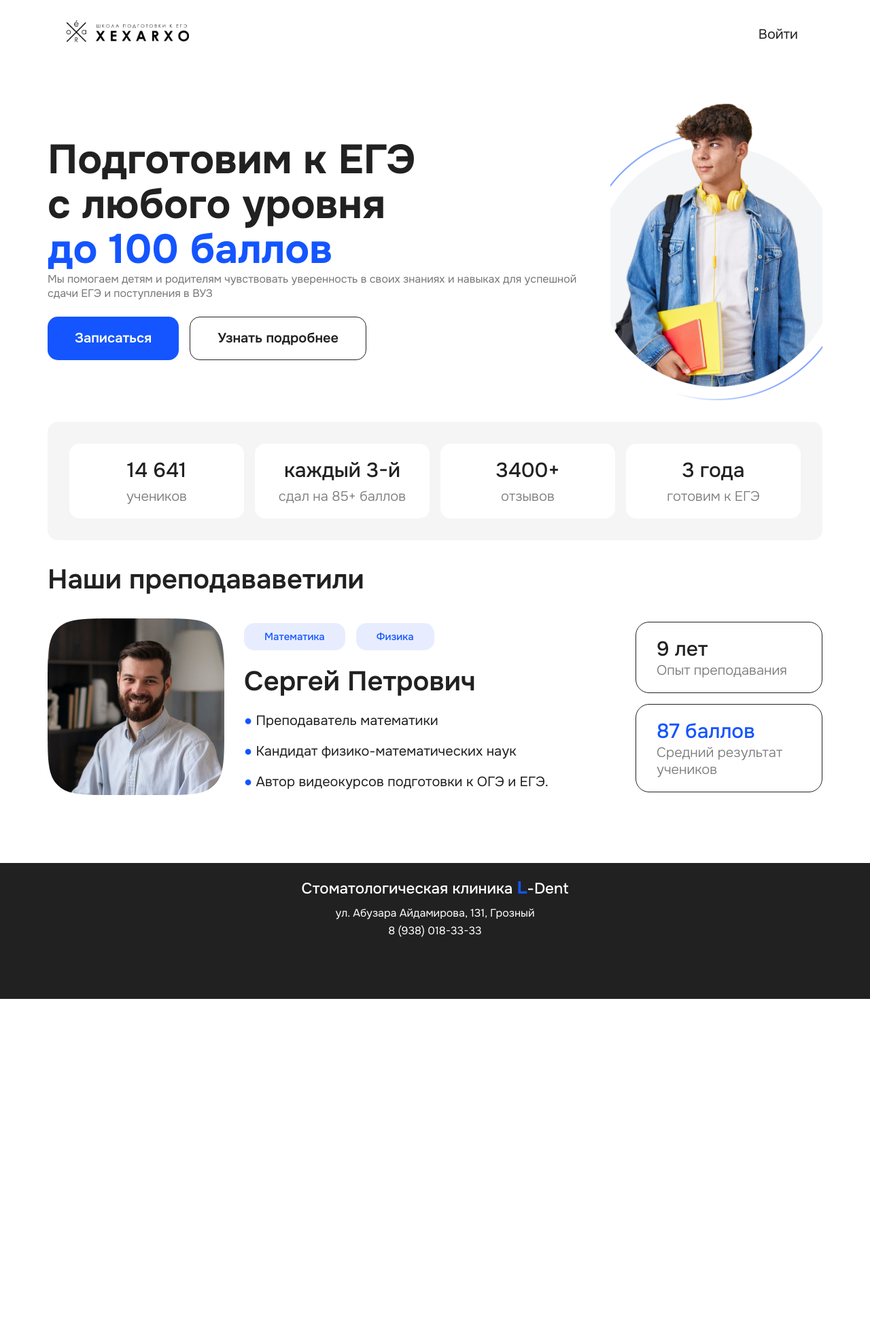
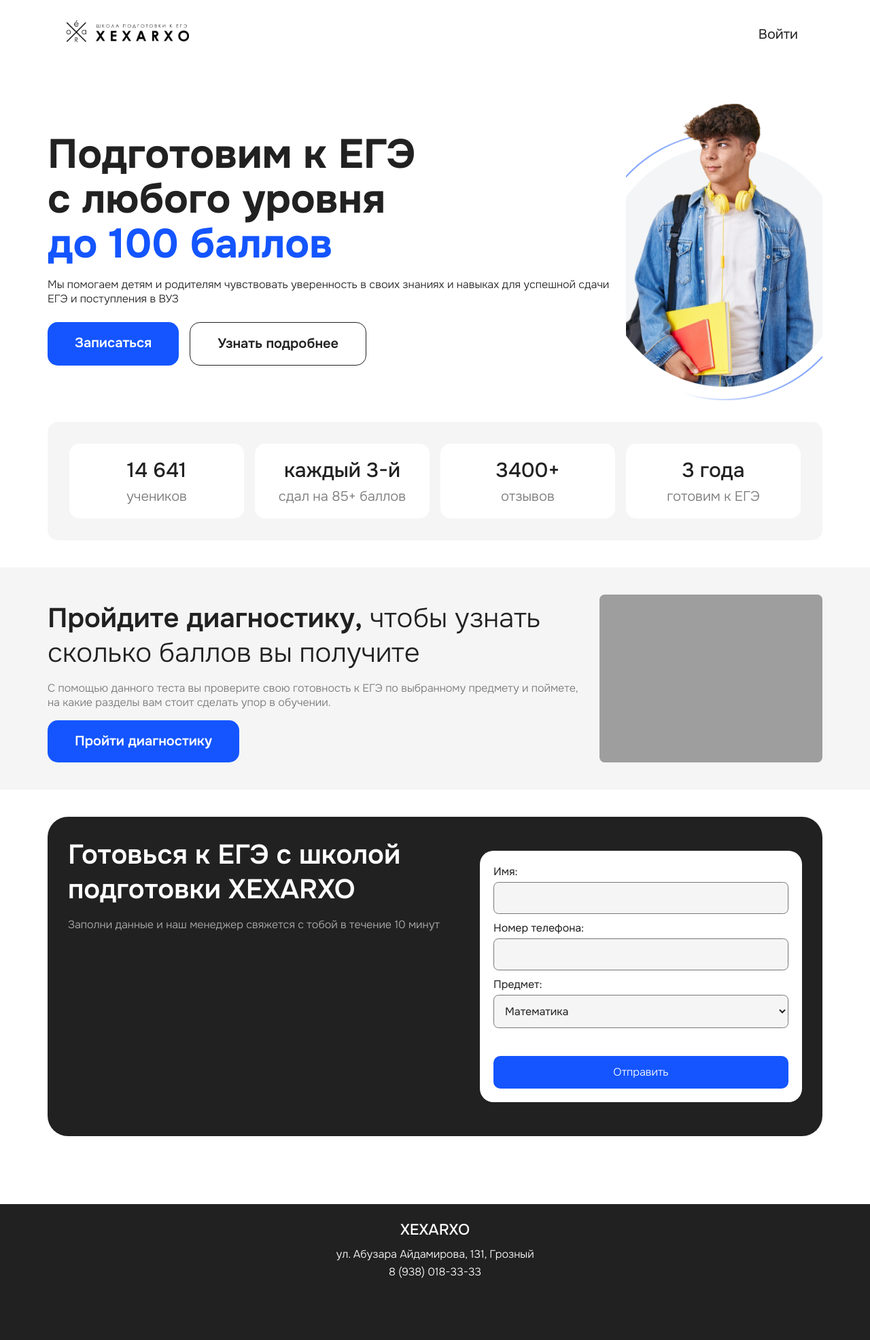
Before and after one commit to Dikiliev/teachers, a Django app: page / in a window 1280 px wide. Shown: the whole page at 68% size. Before the commit the page ends 1470 px from the top, so only its background shows below. Run offline with Django 5.2, Linux system fonts and the light colour scheme; some libraries are stand-ins or nearby versions; grey boxes are pictures that could not be loaded.

Commit message:
mobile front index

```diff
--- a/main/static/css/generic.css
+++ b/main/static/css/generic.css
@@ -121,14 +121,14 @@ option{
     color: var(--color-1);
     background-color: var(--background-color-2);
     border-radius: var(--small-border-radius);
-    border: 0px solid var(--color-1);
+    border: 1px solid var(--color-2);
 
     padding: 12px;
     font-size: 16px;
 }
 .input-group input:hover, .input-group textarea:hover{
-    border-color: var(--color-2);
-    box-shadow: 0 0 5px var(--light-color);
+    border-color: var(--color-1);
+    /*box-shadow: 0 0 5px var(--light-color);*/
 }
 .input-group label{
     margin-bottom: 5px;
--- a/main/static/css/home.css
+++ b/main/static/css/home.css
@@ -1,18 +1,55 @@
+
+
+
+h1{
+    font-size: 40px;
+    font-weight: 300;
+}
+
+p{
+    color: var(--color-2);
+    font-size: 16px;
+    font-weight: 300;
+}
+.button{
+    padding: 20px 40px;
+    font-size: 20px;
+    width: max-content;
+}
+
+@media (max-width: 767px) {
+    h1{
+        font-size: 30px;
+    }
+
+    p{
+        font-size: 13px;
+    }
+
+    .button{
+        padding: 15px 20px;
+        font-size: 13px;
+        width: max-content;
+    }
+}
+
+
 
 .main-block{
     display: flex;
     flex-direction: column;
     align-items: flex-start;
     gap: 2rem;
-
+    width: 100%;
     max-width: 1140px;
-    margin: auto;
 }
 
 .main-block-first{
     display: flex;
     align-items: center;
     gap: 1rem;
+
+    width: 100%;
 }
 
 .main-block-text-section{
@@ -20,6 +57,14 @@
     flex-direction: column;
     align-items: flex-start;
     gap: 1.5rem;
+
+    width: 100%;
+}
+
+.main-block-text{
+    display: flex;
+    flex-direction: column;
+    gap: 1rem;
 }
 
 .main-block-text-section h1{
@@ -28,6 +73,16 @@
     font-style: normal;
     font-weight: 700;
     line-height: 110%;
+}
+
+.main-block-text-section p{
+    color: var(--color-1);
+}
+
+@media (max-width: 767px) {
+    .main-block-text-section h1{
+        font-size: 35px;
+    }
 }
 
 .main-block-image-section{
@@ -40,23 +95,27 @@
     height: 100%;
 }
 
+@media (max-width: 767px) {
+    .main-block-image-section{
+        display: none;
+    }
+}
+
+
 .main-block-buttons{
     display: flex;
     gap: 1rem;
 
     width: auto;
+    max-width: 100%;;
 }
 
-.main-block-buttons .button{
-    padding: 20px 40px;
-    font-size: 20px;
-    width: max-content;
-}
+
 
 .stats-section{
     display: flex;
+    flex-wrap: wrap;
     padding: 2rem;
-    align-items: flex-start;
     width: 100%;
     gap: 1rem;
 
@@ -73,7 +132,8 @@
     flex-direction: column;
     align-items: center;
     gap: 7px;
-    flex: 1 0 0;
+
+    flex: 1;
 }
 
 .stats-block h1{
@@ -82,6 +142,8 @@
     font-size: 30px;
     font-style: normal;
     font-weight: 500;
+
+    width: 200px;
 }
 
 .stats-block p{
@@ -94,6 +156,7 @@
 
 .teacher-card{
     display: flex;
+    flex-wrap: wrap;
     width: 100%;
     align-items: center;
     gap: 29px;
@@ -114,6 +177,10 @@
     flex: 1 0 0;
 }
 
+.teacher-info{
+    font-size: 30px;
+}
+
 .teacher-subjects{
     display: flex;
     gap: 1rem;
@@ -132,7 +199,7 @@
 }
 
 .teacher-description{
-    font-size: 20px;
+    font-size: 16px;
     color: var(--color-1);
 }
 
@@ -178,3 +245,107 @@
 .teacher-sub-card h1.primary{
     color: var(--color-hover-1);
 }
+
+.diagnostic-section{
+    width: 100vw;
+    background-color: var(--background-color-2);
+    display: flex;
+    flex-direction: column;
+}
+
+.diagnostic-container{
+    display: inline-flex;
+    align-items: flex-end;
+    gap: 31px;
+
+    width: 100%;
+    max-width: var(--max-width);
+    margin: auto;
+
+    padding: 40px 0;
+}
+
+.diagnostic-text{
+    display: flex;
+
+    flex-direction: column;
+    align-items: flex-start;
+    gap: 1rem
+}
+
+.diagnostic-text b{
+    color: var(--color-1);
+    font-weight: 600;
+}
+
+
+
+.diagnostic-icon{
+    width: 328px;
+    height: 247px;
+}
+
+@media (max-width: 767px) {
+    .diagnostic-icon{
+        display: none;
+    }
+}
+
+
+
+.form-section{
+
+}
+
+.form-container{
+    display: flex;
+    width: 100%;
+    max-width: var(--max-width);
+    padding: 30px;
+    justify-content: space-between;
+    align-items: flex-start;
+
+    border-radius: 30px;
+    background: var(--color-1);
+
+    gap: 20px;
+}
+
+.form-text{
+    flex: 1.2;
+
+    display: flex;
+    flex-direction: column;
+    gap: 1rem;
+}
+
+.form-text h1{
+    font-weight: 600;
+    color: var(--background-color-1);
+}
+
+.form-text p{
+    color: #B1B1B1;
+}
+
+.form{
+    box-shadow: none;
+    display: flex;
+    width: 474px;
+    padding: 20px;
+    flex-direction: column;
+    align-items: flex-start;
+    gap: 10px;
+    flex-shrink: 0;
+    border-radius: 20px;
+    background: #FFF;
+}
+
+.form .button{
+    border-radius: 10px;
+    padding: 15px 20px;
+    font-size: 16px;
+    font-weight: 300;
+
+    width: 100%;
+}
--- a/main/static/css/root.css
+++ b/main/static/css/root.css
@@ -33,7 +33,7 @@
 
     --base-transition: all 0.2s ease-in;
 
-    --max-width: 1140px;
+    --max-width: min(1140px, 90vw)
 }
 
 html{
--- a/main/urls.py
+++ b/main/urls.py
@@ -14,6 +14,8 @@ register_converter(converters.DateTimeConverter, 'datetime')
 urlpatterns = [
     path('', views.home, name='home'),
 
+    path(f'select_teacher', views.select_teacher, name='select_teacher'),
+
     path(f'select_teacher/{WORKER}<int:teacher_id>{SUBJECT}<int:subject_id>{GROUP}<int:group_id>',
          views.select_teacher, name='select_teacher'),
 
--- a/main/views.py
+++ b/main/views.py
@@ -16,7 +16,7 @@ def home(request: HttpRequest):
     return render(request, 'index.html', context)
 
 
-def select_teacher(request: HttpRequest, teacher_id: int, subject_id: int, group_id: int):
+def select_teacher(request: HttpRequest, teacher_id: int = 0, subject_id: int = 0, group_id: int = 0):
     context = create_base_data(request)
     context['teacher_id'] = teacher_id
     context['subject_id'] = subject_id
@@ -42,7 +42,7 @@ def select_teacher(request: HttpRequest, teacher_id: int, subject_id: int, group
     return render(request, 'lesson_registration/teachers.html', context)
 
 
-def select_subject(request: HttpRequest, teacher_id: int, subject_id: int, group_id: int):
+def select_subject(request: HttpRequest, teacher_id: int = 0, subject_id: int = 0, group_id: int = 0):
     context = create_base_data(request)
     context['teacher_id'] = teacher_id
     context['subject_id'] = subject_id
--- a/templates/base.html
+++ b/templates/base.html
@@ -98,7 +98,7 @@
 <footer class="footer">
     <div class="container">
         <div class="footer-content">
-            <h3>Стоматологическая клиника <span class="text-logo-part-2">L</span>-Dent</h3>
+            <h3> <span class="text-logo-part-2"></span>XEXARXO</h3>
             <p>ул. Абузара Айдамирова, 131, Грозный</p>
             <p>8 (938) 018-33-33</p>
         </div>
--- a/templates/index.html
+++ b/templates/index.html
@@ -9,18 +9,18 @@
 
 {% block content  %}
     <br><br>
-    <div class="container">
+    <div class="container" style="gap: 40px">
         <div class="main-block">
             <div class="main-block-first">
                 <div class="main-block-text-section">
-                    <div>
+                    <div class="main-block-text">
                         <h1>Подготовим к ЕГЭ<br>
                         с любого уровня<br>
                         <span style="color: var(--color-hover-1)">до 100 баллов</span></h1>
                         <p>Мы помогаем детям и родителям чувствовать уверенность в своих знаниях и навыках для успешной сдачи ЕГЭ и поступления в ВУЗ</p>
                     </div>
                     <div class="main-block-buttons">
-                        <button class="button">Записаться</button>
+                        <a class="button" href="/select_teacher">Записаться</a>
                         <button class="button outline">Узнать подробнее</button>
                     </div>
                 </div>
@@ -51,38 +51,82 @@
                 </div>
             </div>
 
-            <h1>Наши преподававетили</h1>
+{#            <h1>Наши преподававетили</h1>#}
+{#            #}
+{#            <div class="teacher-card">#}
+{#                <img class="teacher-img" src="{{ static('images/teacher_1.png') }}" />#}
+{#                <div class="teacher-info">#}
+{#                    <div class="teacher-subjects">#}
+{#                        <div class="teacher-subject">#}
+{#                            Математика#}
+{#                        </div>#}
+{#                        <div class="teacher-subject">#}
+{#                            Физика#}
+{#                        </div>#}
+{#                    </div>#}
+{#                    <h1>Сергей Петрович</h1>#}
+{#                    <p class="teacher-description">Преподаватель математики</p>#}
+{#                    <p class="teacher-description">Кандидат физико-математических наук</p>#}
+{#                    <p class="teacher-description">Автор видеокурсов подготовки к ОГЭ и ЕГЭ.</p>#}
+{#                </div>#}
+{#                #}
+{#                <div class="teacher-sub-cards">#}
+{#                    <div class="teacher-sub-card">#}
+{#                        <h1>9 лет</h1>#}
+{#                        <p>Опыт преподавания</p>#}
+{#                    </div>#}
+{#                    #}
+{#                    <div class="teacher-sub-card">#}
+{#                        <h1 class="primary">87 баллов</h1>#}
+{#                        <p>Средний результат учеников</p>#}
+{#                    </div>#}
+{#                </div>#}
+{#            </div>#}
 
-            <div class="teacher-card">
-                <img class="teacher-img" src="{{ static('images/teacher_1.png') }}" />
-                <div class="teacher-info">
-                    <div class="teacher-subjects">
-                        <div class="teacher-subject">
-                            Математика
-                        </div>
-                        <div class="teacher-subject">
-                            Физика
-                        </div>
-                    </div>
-                    <h1>Сергей Петрович</h1>
-                    <p class="teacher-description">Преподаватель математики</p>
-                    <p class="teacher-description">Кандидат физико-математических наук</p>
-                    <p class="teacher-description">Автор видеокурсов подготовки к ОГЭ и ЕГЭ.</p>
+        </div>
+
+        <section class="diagnostic-section">
+            <div class="diagnostic-container">
+                <div class="diagnostic-text">
+                    <h1><b>Пройдите диагностику,</b> чтобы узнать сколько баллов вы получите</h1>
+                    <p>С помощью данного теста вы проверите свою готовность к ЕГЭ по выбранному предмету и поймете, на какие разделы вам стоит сделать упор в обучении.</p>
+                    <a class="button" href="/select_teacher">Пройти диагностику</a>
+                </div>
+                <img src="{{ static('images/diagnostic-icon.jpg') }}" alt="" class="diagnostic-icon">
+            </div>
+        </section>
+
+        <section class="form-section">
+            <div class="form-container">
+                <div class="form-text">
+                <h1>Готовься к ЕГЭ с школой подготовки XEXARXO </h1>
+                <p>Заполни данные  и наш менеджер свяжется
+                    с тобой в течение 10 минут</p>
+            </div>
+
+            <form class="form">
+                <div class="input-group">
+                    <label for="first_name">Имя:</label>
+                    <input type="text" id="first_name" name="first_name" value="" required>
+                </div>
+                <div class="input-group">
+                    <label for="phone">Номер телефона:</label>
+                    <input type="tel" id="phone" name="phone" value="" required>
                 </div>
 
-                <div class="teacher-sub-cards">
-                    <div class="teacher-sub-card">
-                        <h1>9 лет</h1>
-                        <p>Опыт преподавания</p>
-                    </div>
+                <div class="input-group">
+                    <label for="category">Предмет:</label>
+                    <select name="category" id="category" required>
+                        <option value="1">Математика</option>
+                        <option value="2">Физика</option>
+                    </select>
+                </div>
+                <br>
+                <button class="button">Отправить</button>
 
-                    <div class="teacher-sub-card">
-                        <h1 class="primary">87 баллов</h1>
-                        <p>Средний результат учеников</p>
-                    </div>
-                </div>
+            </form>
             </div>
-        </div>
+        </section>
     </div>
 
 {% endblock %}
```
Also changed, not shown: 1 other file.
